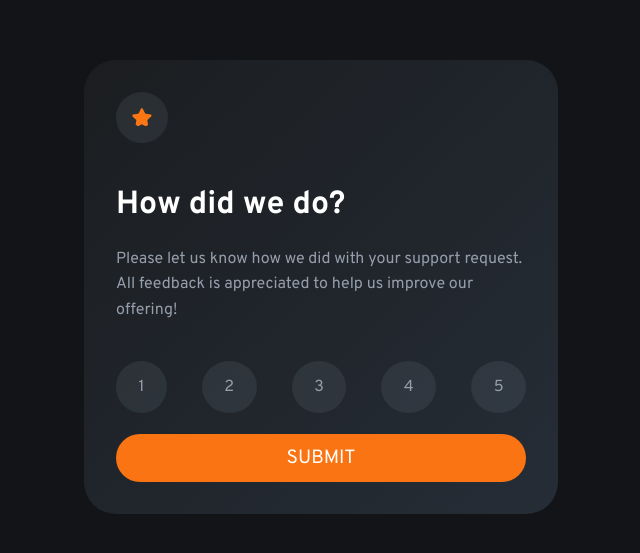
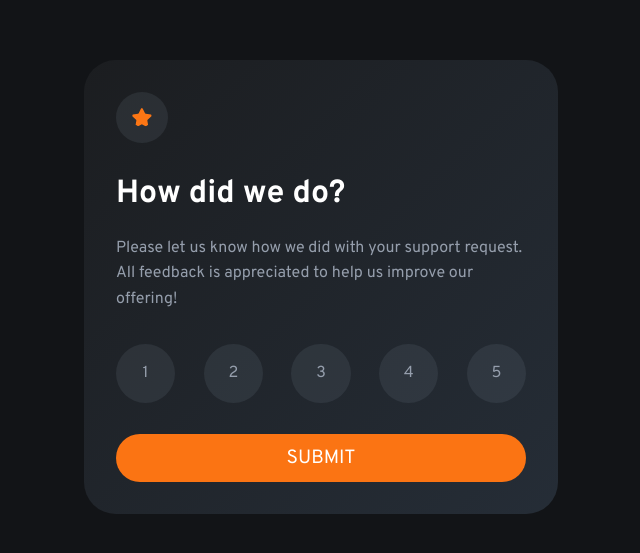
Before and after one commit to guibrbs/Interacting_rating_component, a plain HTML site: page index.html in a window 1280 px wide. Shown: the part 113-666 px from the top of the page, without its empty margins (319-959 px from the left). Drawn offline with Linux system fonts and the light colour scheme.

Commit message:
:repeat:Changing some CSS properties

```diff
--- a/main.css
+++ b/main.css
@@ -47,10 +47,12 @@ body{
 }
 
 .title{
+    margin-top: 0;
     color: hsl(0, 0%, 100%);
 }
 
 .title-description{
+    margin: 0;
     color: hsl(217, 12%, 63%);
     line-height: 1.6rem;
 }
@@ -64,10 +66,14 @@ body{
 }
 
 .avaliation{
+    display: flex;
+    align-items: center;
+    justify-content: center;
+    color: var(--neutral-lightGrey);
+    width: 3.7rem;
+    height: 3.7em;
     background-color: hsla(216, 12%, 54%, 0.144);
-    padding: 1rem 1.4rem;
     border-radius: 50%;
-    color: var(--neutral-lightGrey);
     cursor: pointer;
     transition: 0.3s;
 }
```
